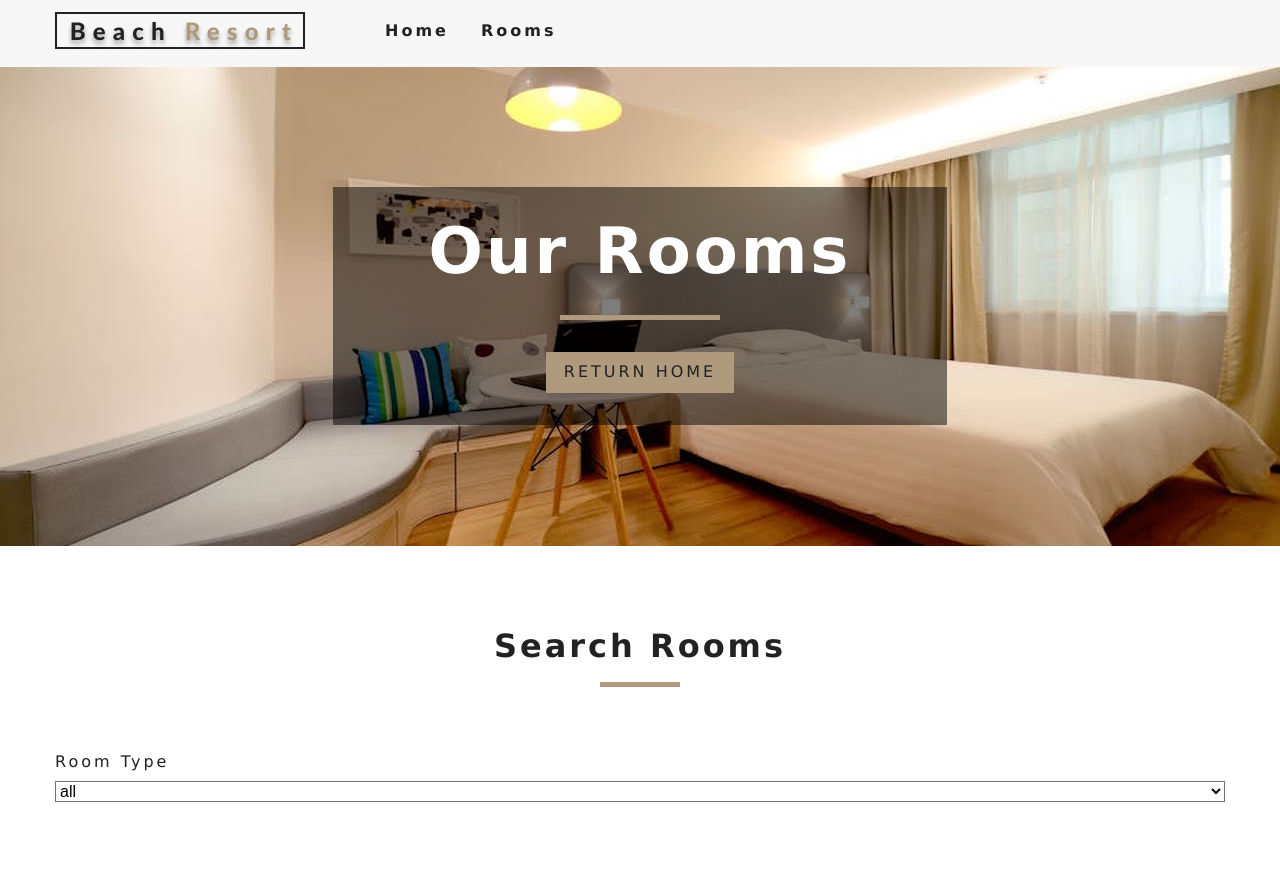
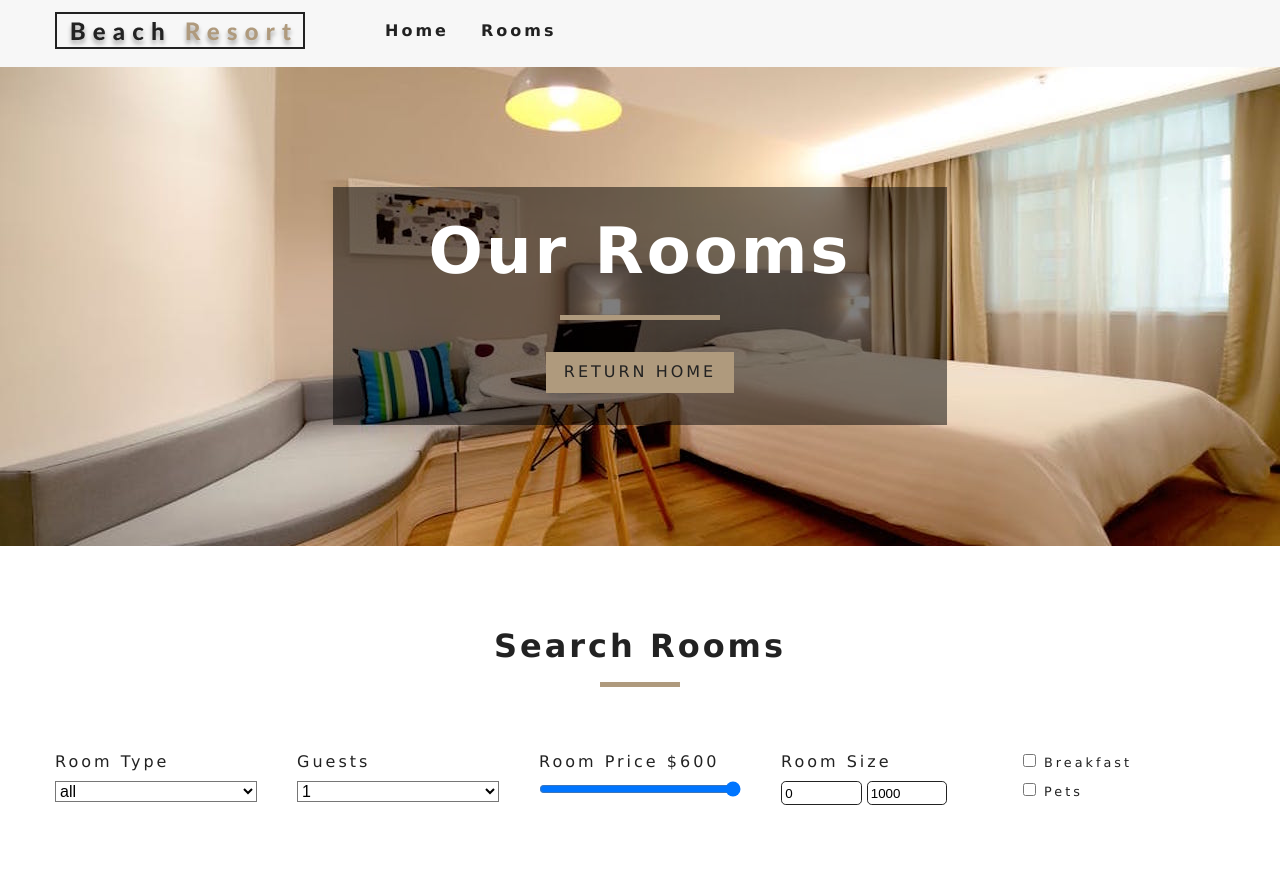
Before and after one commit to everlasting-neverness/hotel-reservation, a React (Create React App) app: page /rooms in a window 1280 px wide. Shown: the top 885 px of the page. Built offline with nearby package versions, Linux system fonts and the light colour scheme.

Commit message:
update filters logic

```diff
--- a/src/components/RoomsFilter.js
+++ b/src/components/RoomsFilter.js
@@ -6,13 +6,20 @@ const getUnique = (items, value) => {
     return [...new Set(items.map(item => item[value]))];
 };
 
+const createOptions = arr =>
+    arr.map((item, index) => (
+        <option key={index} value={item}>
+            {item}
+        </option>
+    ));
+
 export default function RoomsFilter({ rooms }) {
     const context = useContext(RoomContext),
         {
             type,
             capacity,
             price,
-            minprice,
+            minPrice,
             maxPrice,
             minSize,
             maxSize,
@@ -20,11 +27,8 @@ export default function RoomsFilter({ rooms }) {
             pets,
             handleChange
         } = context,
-        types = ['all', ...getUnique(rooms, 'type')].map((item, index) => (
-            <option key={index} value={item}>
-                {item}
-            </option>
-        ));
+        types = createOptions(['all', ...getUnique(rooms, 'type')]),
+        guests = createOptions(getUnique(rooms, 'capacity'));
 
     return (
         <section className='filter-container'>
@@ -42,6 +46,74 @@ export default function RoomsFilter({ rooms }) {
                         {types}
                     </select>
                 </div>
+                <div className='form-group'>
+                    <label htmlFor='capacity'>Guests</label>
+                    <select
+                        name='capacity'
+                        id='capacity'
+                        value={capacity}
+                        className='form-control'
+                        onChange={handleChange}
+                    >
+                        {guests}
+                    </select>
+                </div>
+                <div className='form-group'>
+                    <label htmlFor='price'>room price ${price}</label>
+                    <input
+                        type='range'
+                        name='price'
+                        id='price'
+                        min={minPrice}
+                        max={maxPrice}
+                        value={price}
+                        className='form-control'
+                        onChange={handleChange}
+                    />
+                </div>
+                <div className='form-group'>
+                    <label htmlFor='size'>room size</label>
+                    <div className='size-inputs'>
+                        <input
+                            type='number'
+                            name='minSize'
+                            id='size'
+                            value={minSize}
+                            className='size-input'
+                            onChange={handleChange}
+                        />
+                        <input
+                            type='number'
+                            name='maxSize'
+                            id='size'
+                            value={maxSize}
+                            className='size-input'
+                            onChange={handleChange}
+                        />
+                    </div>
+                </div>
+                <div className='form-group'>
+                    <div className='single-extra'>
+                        <input
+                            type='checkbox'
+                            name='breakfast'
+                            id='breakfast'
+                            checked={breakfast}
+                            onChange={handleChange}
+                        />
+                        <label htmlFor='breakfast'>breakfast</label>
+                    </div>
+                    <div className='single-extra'>
+                        <input
+                            type='checkbox'
+                            name='pets'
+                            id='pets'
+                            checked={pets}
+                            onChange={handleChange}
+                        />
+                        <label htmlFor='pets'>pets</label>
+                    </div>
+                </div>
             </form>
         </section>
     );
--- a/src/components/RoomsList.js
+++ b/src/components/RoomsList.js
@@ -1,9 +1,17 @@
-import React from 'react'
+import React from 'react';
+import Room from './Room';
 
-export default function RoomsList() {
+export default function RoomsList({ rooms }) {
+
+    if (!rooms) {
+        return null;
+    }
+
     return (
-        <div>
-            List
+        <div className='roomslist-center'>
+            {rooms.map(room => (
+                <Room key={room.id} room={room} />
+            ))}
         </div>
     )
 }
--- a/src/context.js
+++ b/src/context.js
@@ -53,11 +53,52 @@ class RoomProvider extends Component {
     };
 
     handleChange = e => {
-        const { type, name, value } = e.target;
+        const { target } = e,
+            { name } = target,
+            value = target.type === 'checkbox' ? target.checked : target.value;
+        this.setState(
+            {
+                [name]: value
+            },
+            this.filterRooms
+        );
     };
 
     filterRooms = () => {
+        let {
+                capacity,
+                minSize,
+                maxSize,
+                price,
+                rooms,
+                type,
+                breakfast,
+                pets
+            } = this.state,
+            tempRooms = [...rooms];
 
+        capacity = parseInt(capacity);
+        price = parseInt(price);
+
+        if (type !== 'all') {
+            tempRooms = tempRooms.filter(room => room.type === type);
+        }
+        if (capacity !== 1) {
+            tempRooms = tempRooms.filter(room => room.capacity >= capacity);
+        }
+        tempRooms = tempRooms
+            .filter(room => room.price <= price)
+            .filter(room => room.size >= minSize && room.size <= maxSize);
+        if (breakfast) {
+            tempRooms = tempRooms.filter(room => room.breakfast);
+        }
+        if (pets) {
+            tempRooms = tempRooms.filter(room => room.pets);
+        }
+
+        this.setState({
+            sortedRooms: tempRooms
+        });
     };
 
     render() {
```
